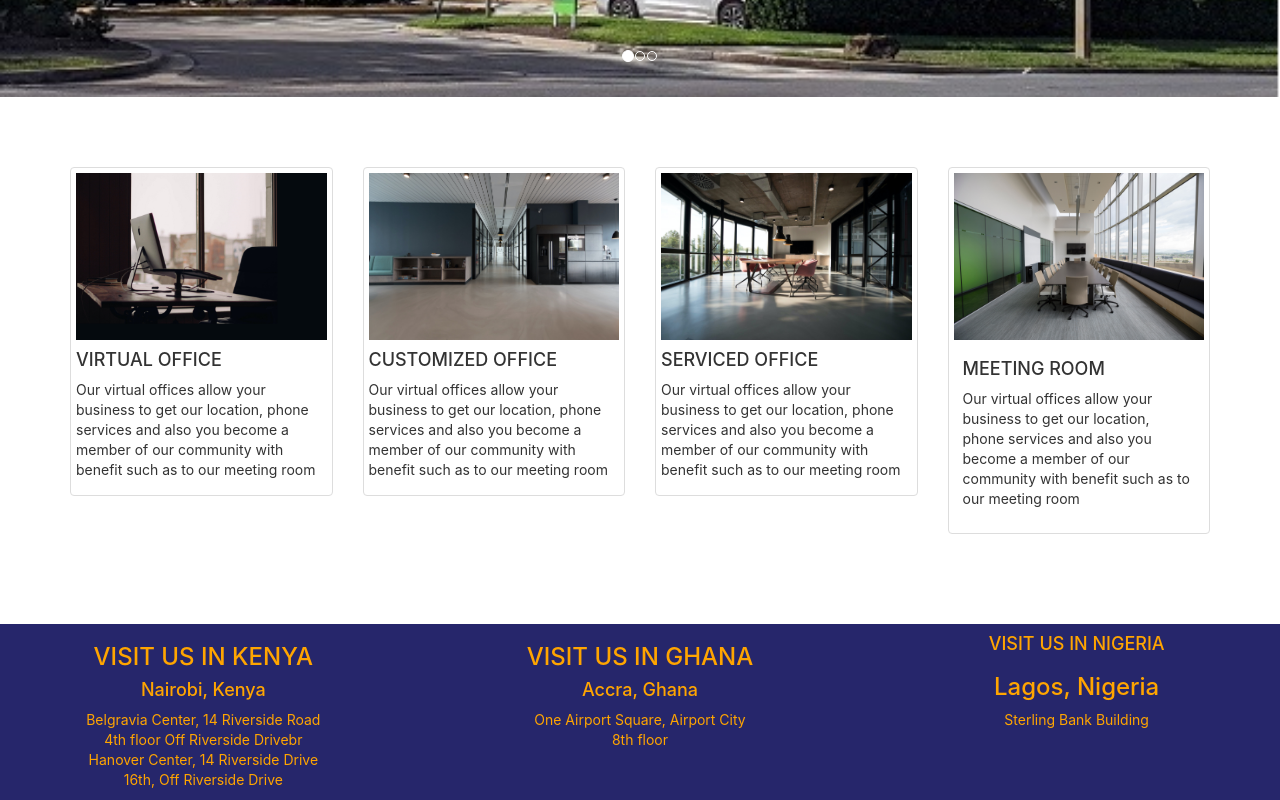
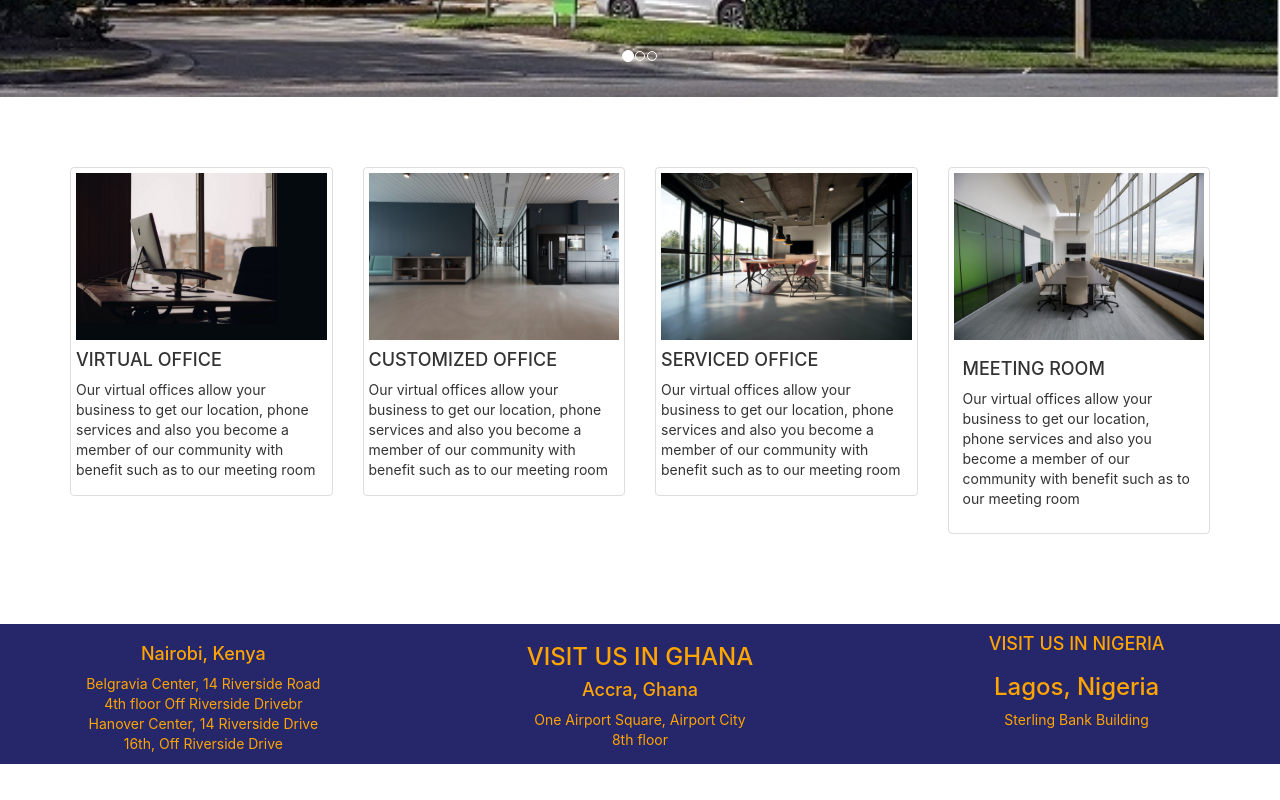
Before and after one commit to imoempire/react-horizons, a React (Create React App) app: page / in a window 1280 px wide. Shown: the part 516-1316 px from the top of the page. After the commit the page ends 1280 px from the top, so only its background shows below. Built offline with nearby package versions, Linux system fonts and the light colour scheme.

Commit message:
add props

```diff
--- a/src/Component/Footer.js
+++ b/src/Component/Footer.js
@@ -1,11 +1,11 @@
 import React from 'react';
 
-const Footer = () => {
+const Footer = (props) => {
     return (
         <div className="footer">
         <div className="row">
      <div className="col-md-4">
-            <h3>VISIT US IN KENYA</h3>
+            <h3>{props.texts}</h3>
             <h4>Nairobi, Kenya</h4>
             <p>Belgravia Center, 14 Riverside Road <br />
               4th floor Off Riverside Drivebr <br />
```
